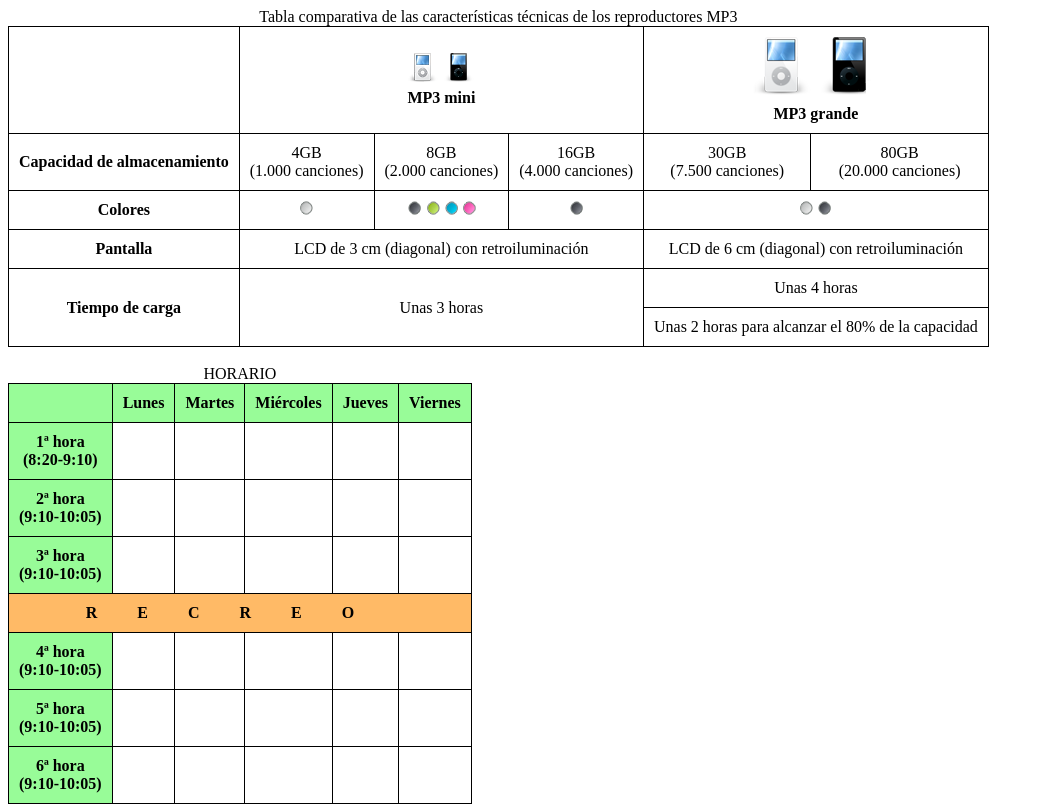
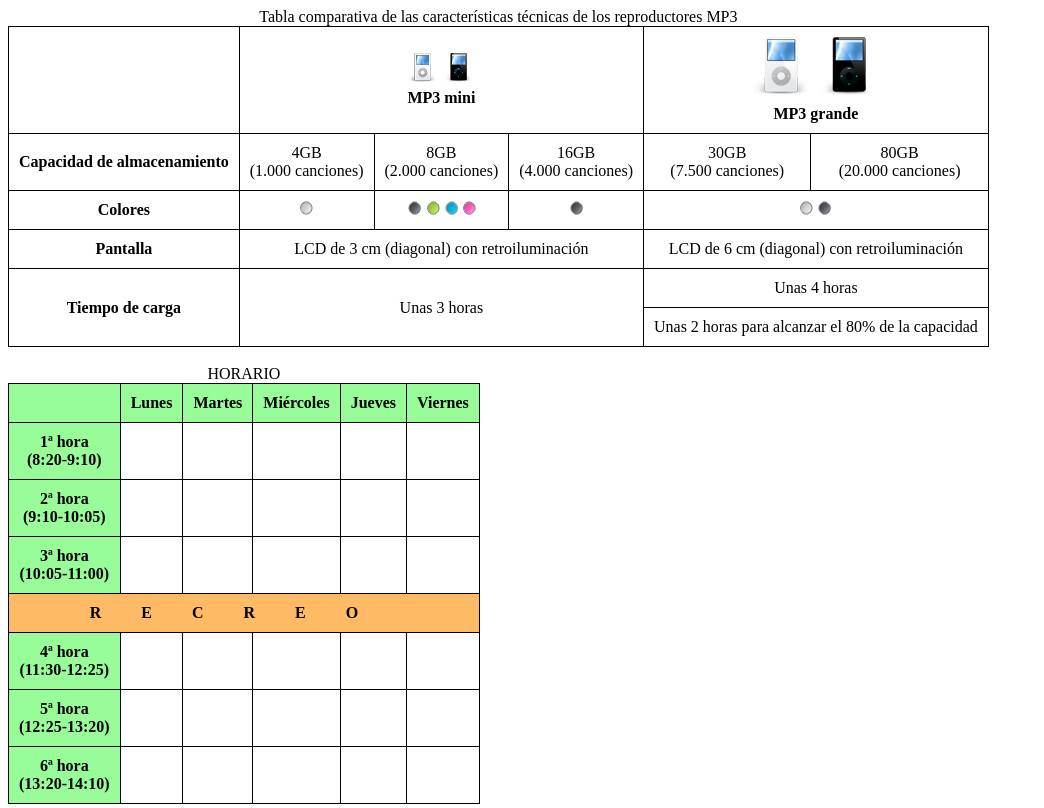
Before and after one commit to ALELM01/ALM_LM1819, a plain HTML site: page PRIMERO/Ejercicio03.html in a window 1280 px wide. Shown: the top 808 px of the page, without its empty margins (0-1044 px from the left). Drawn offline with Linux system fonts and the light colour scheme.

Commit message:
tabla 3 actualizada

```diff
--- a/PRIMERO/Ejercicio03.html
+++ b/PRIMERO/Ejercicio03.html
@@ -119,7 +119,7 @@
       <td></td>
     </tr>
     <tr>
-      <th class="verde">3ª hora <br /> (9:10-10:05)</th>
+      <th class="verde">3ª hora <br /> (10:05-11:00)</th>
       <td></td>
       <td></td>
       <td></td>
@@ -129,7 +129,7 @@
     <tr>
       <td class="naranja" colspan="6"><strong>RECREO</strong></td>
     <tr>
-      <th class="verde">4ª hora <br /> (9:10-10:05)</th>
+      <th class="verde">4ª hora <br /> (11:30-12:25)</th>
       <td></td>
       <td></td>
       <td></td>
@@ -137,7 +137,7 @@
       <td></td>
     </tr>
     <tr>
-      <th class="verde">5ª hora <br /> (9:10-10:05)</th>
+      <th class="verde">5ª hora <br /> (12:25-13:20)</th>
       <td></td>
       <td></td>
       <td></td>
@@ -145,7 +145,7 @@
       <td></td>
     </tr>
     <tr>
-      <th class="verde">6ª hora <br /> (9:10-10:05)</th>
+      <th class="verde">6ª hora <br /> (13:20-14:10)</th>
       <td></td>
       <td></td>
       <td></td>
```
